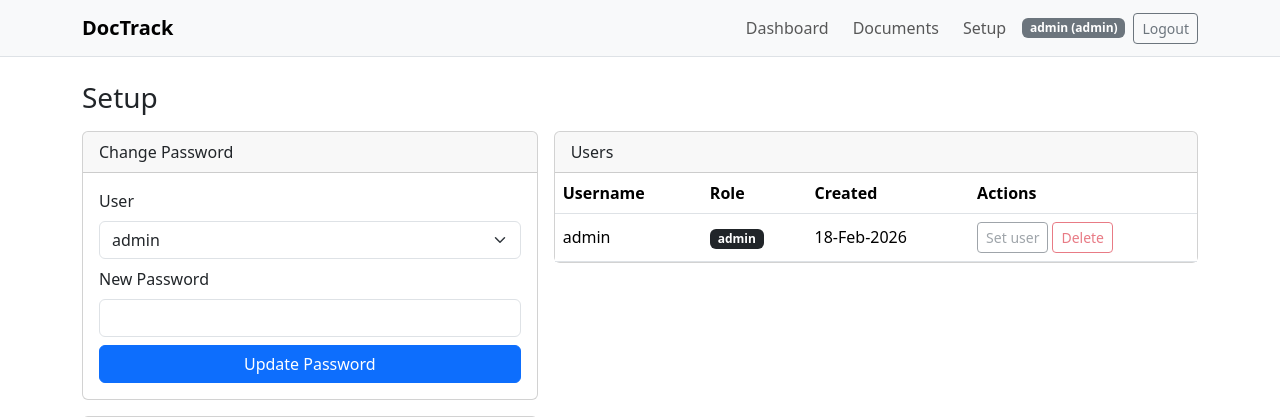
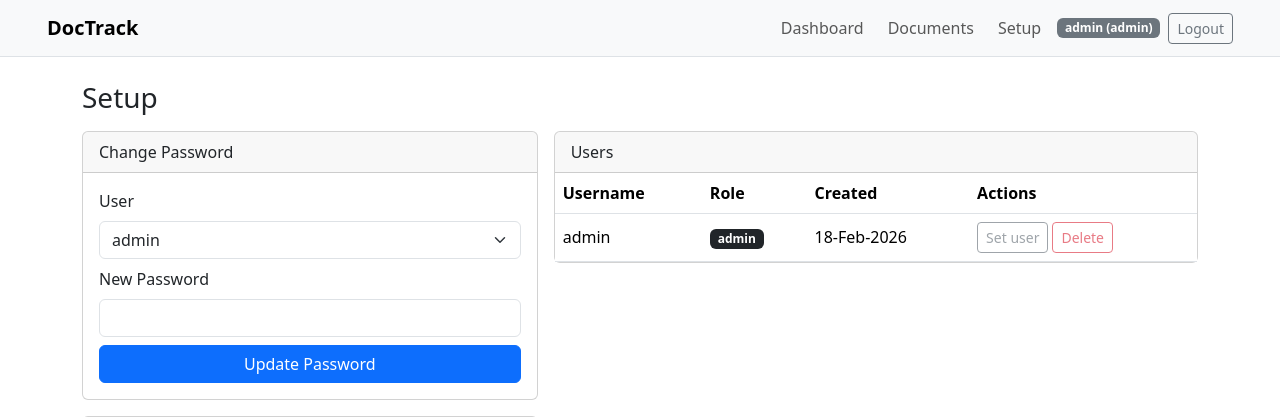
Before and after one commit to xf0123/DocTrack, a Flask app: page /setup in a window 1280 px wide. Shown: the top 417 px of the page. Run offline with Flask 3, Linux system fonts and the light colour scheme; the visitor is signed in with stand-in values (Sample User, id 1); data comes from the database, SQL or seed files in the repository.

Commit message:
Reduce navbar container side margins

```diff
--- a/static/style.css
+++ b/static/style.css
@@ -30,6 +30,36 @@ body.documents-page-body {
 
 body.documents-page-body .navbar {
   margin-bottom: 0.75rem !important;
+}
+
+@media (min-width: 576px) {
+  body > nav > div.container {
+    max-width: calc(50vw + 270px);
+  }
+}
+
+@media (min-width: 768px) {
+  body > nav > div.container {
+    max-width: calc(50vw + 360px);
+  }
+}
+
+@media (min-width: 992px) {
+  body > nav > div.container {
+    max-width: calc(50vw + 480px);
+  }
+}
+
+@media (min-width: 1200px) {
+  body > nav > div.container {
+    max-width: calc(50vw + 570px);
+  }
+}
+
+@media (min-width: 1400px) {
+  body > nav > div.container {
+    max-width: calc(50vw + 660px);
+  }
 }
 
 body.documents-page-body main.container {
```
